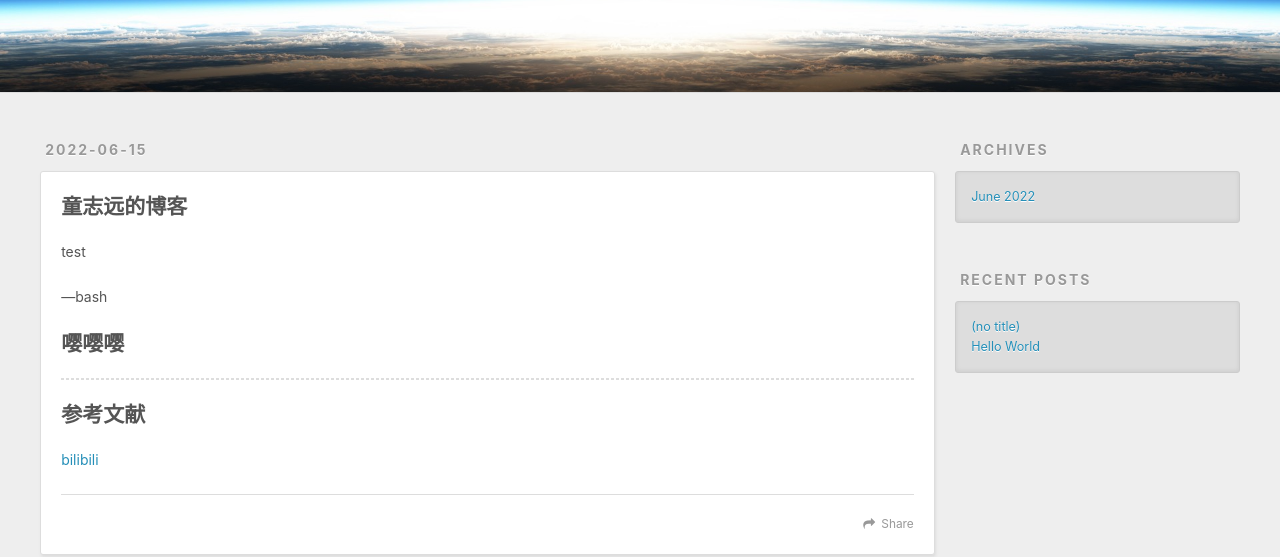
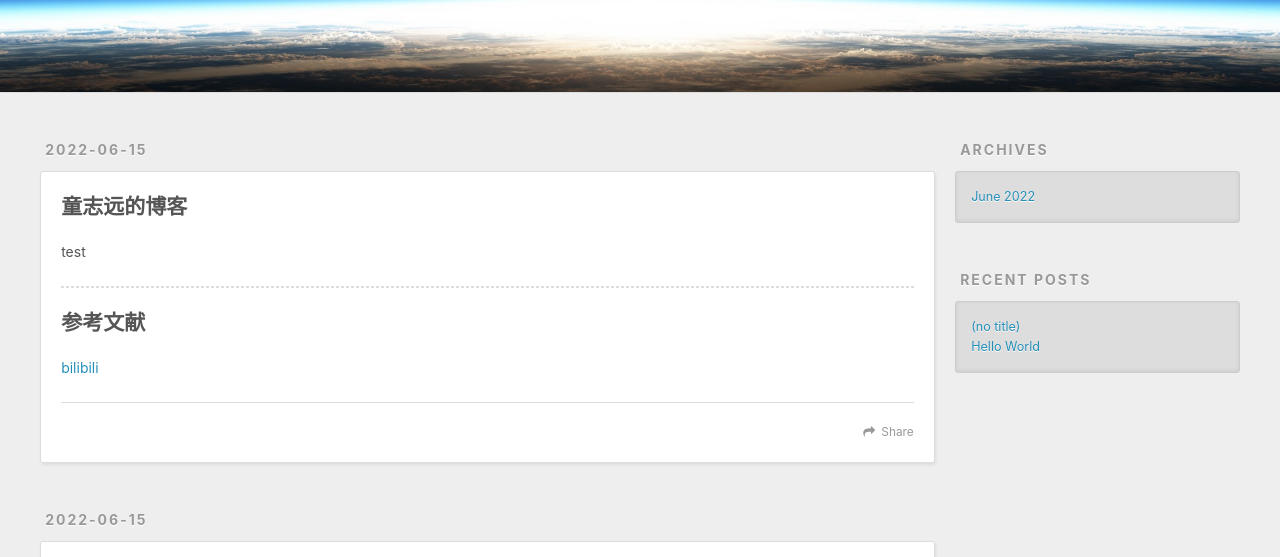
Before and after one commit to tongzhiyuan/tongzhiyuan.github.io, a plain HTML site: page index.html in a window 1280 px wide. Shown: the part 208-765 px from the top of the page. Drawn offline with nearby package versions, Linux system fonts and the light colour scheme.

Commit message:
Site updated: 2022-06-15 17:20:20

```diff
--- a/index.html
+++ b/index.html
@@ -77,8 +77,7 @@
     <div class="article-entry" itemprop="articleBody">
 
         <h2 id="童志远的博客"><a href="#童志远的博客" class="headerlink" title="童志远的博客"></a>童志远的博客</h2><p>test</p>
-<p>—bash</p>
-<h2 id="嘤嘤嘤"><a href="#嘤嘤嘤" class="headerlink" title="嘤嘤嘤"></a>嘤嘤嘤</h2><hr>
+<hr>
 <h2 id="参考文献"><a href="#参考文献" class="headerlink" title="参考文献"></a>参考文献</h2><p><a target="_blank" rel="noopener" href="https://www.bilibili.com/video/BV1Yb411a7ty?p=1&share_medium=iphone&share_plat=ios&share_source=COPY&share_tag=s_i&timestamp=1655281360&unique_k=l0RaqXr">bilibili</a></p>
 
 
```
Also changed, not shown: 2022/06/15/童志远的博客/index.html (+4 -5 lines).
